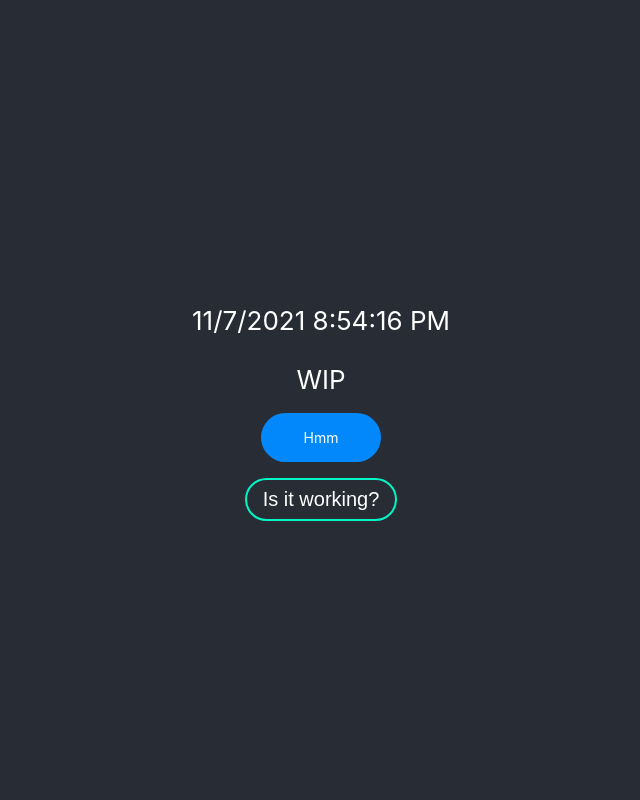
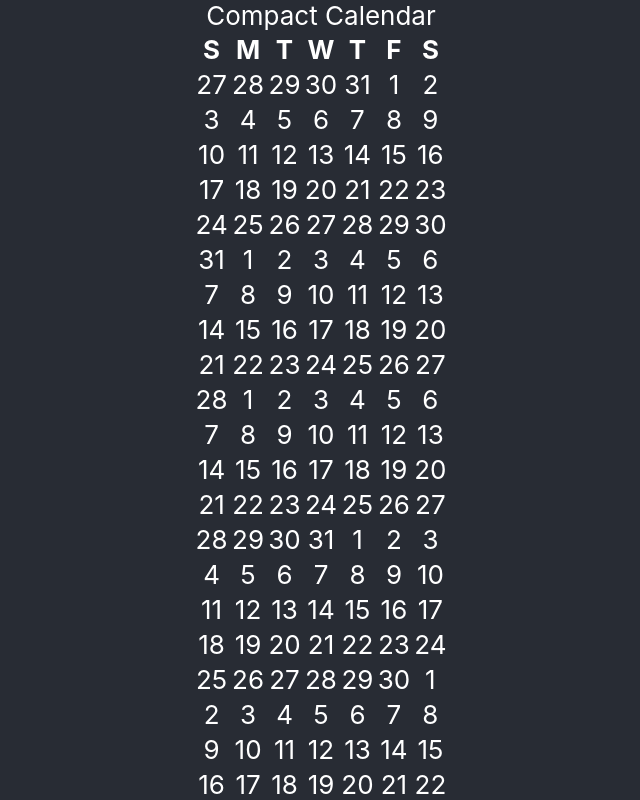
Before and after one commit to jffjhnsn/macro-calendar, a React (Vite) app: page / in a window 1280 px wide. Shown: the top 800 px of the page, without its empty margins (319-959 px from the left). Built offline with nearby package versions, Linux system fonts and the light colour scheme.

Commit message:
create working representation; create CalendarDay interface

```diff
--- a/src/App.tsx
+++ b/src/App.tsx
@@ -5,22 +5,14 @@ import { Button } from './components/button'
 import Calendar from './components/calendar'
 
 function App() {
-  const [dateTime, setDateTime] = useState(new Date());
-
-  useEffect(() => {
-      const intervalRef = setInterval(() => setDateTime(new Date()), 1000);
-      return () => {
-          clearInterval(intervalRef);
-      }
-  }, []);
 
   return (
     <div className="App">
       <header className="App-header">
-        <p>{`${dateTime.toLocaleDateString()} ${dateTime.toLocaleTimeString()}`}</p>
+        Compact Calendar
       </header>
       <main>
-        <Calendar />
+        <Calendar year={new Date().getFullYear()} />
       </main>
       <footer>
         <Box
@@ -33,7 +25,7 @@ function App() {
               borderRadius: '$round',
             }}
           >
-            Hmm
+            {new Date().getFullYear()}
           </Box>
           <Button>Is it working?</Button>
       </footer>
--- a/src/components/calendar.tsx
+++ b/src/components/calendar.tsx
@@ -1,14 +1,25 @@
 import { styled } from '../stitches.config';
-import { useEffect } from 'react';
+import { useState, useEffect } from 'react';
 
-function Calendar() {
-  const today = new Date();
-  const daysOfYear: Date[] = [];
+interface CalendarDay {
+  day: number; // 1-31
+  month: number; // 0-11
+  year: number; // full year
+}
+
+const Calendar = (props: { year: number }) => {
+  // const today = new Date();
+  // const [currentYear, setCurrentYear] = useState<number>(0);
+  // const [daysOfYear, setDaysOfYear] = useState<Date[][]>([]);
+  const [calendarDays, setCalendarDays] = useState<CalendarDay[][]>([]);
+  // const daysOfYear: Date[][] = [];
+  // const [firstDayOfEachWeek, setFirstDayOfEachWeek] = useState<Date[]>([]);
 
   useEffect(() => {
-    const currentYear: number = today.getFullYear();
-    const startDate = new Date(currentYear, 0, 1);
-    const endDate = new Date(currentYear, 11, 31);
+    // const currentYear: number = currentDate.getFullYear();
+    // setCurrentYear(new Date().getFullYear());
+    const startDate = new Date(props.year, 0, 1);
+    const endDate = new Date(props.year, 11, 31);
 
     // pad first and last week with remaining days
     const startOffset = startDate.getDay();
@@ -16,21 +27,131 @@ function Calendar() {
     startDate.setDate(startDate.getDate() - startOffset);
     endDate.setDate(endDate.getDate() + endOffset);
 
-    for (const d = startDate; d <= endDate; d.setDate(d.getDate() + 1)) {
-      daysOfYear.push(new Date(d));
+    const daysInYear: CalendarDay[][] = [];
+    // const firstDays = [];
+    for (const w = startDate; w <= endDate; w.setDate(w.getDate() + 7)) {
+      // console.log("adding week of", w);
+      const daysInWeek: CalendarDay[] = [];
+      for (let i = 0; i < 7; i++) {
+        const tmpDay = new Date(w);
+        tmpDay.setDate(w.getDate() + i);
+        // daysInWeek.push(new Date(tmpDay));
+        daysInWeek.push(dateToCalendarDay(tmpDay));
+      }
+      // console.log(daysInWeek);
+      daysInYear.push(daysInWeek);
     }
+    // setDaysOfYear(daysOfCurrentYear);
+    // daysOfYear.push(...daysOfCurrentYear);
+    setCalendarDays(daysInYear);
+    // console.log(daysOfYear);
+  }, [props.year]);
 
-  }, []);
+  const getIdForDate = (date: Date) => {
+    return date.getFullYear() + '_' + date.getMonth() + '_' + date.getDate();
+  }
 
+  const getIdForDay = (day: CalendarDay) => {
+    return day.year + '_' + day.month + '_' + day.day;
+  }
+
+  const dateToCalendarDay = (date: Date) => {
+    return {
+      day: date.getDate(),
+      month: date.getMonth(),
+      year: date.getFullYear(),
+    }
+  }
+
+  const generateDay = (day: CalendarDay) => {
+    return (
+      <TableCell id={getIdForDay(day)}>
+        <span>
+          {day.day}
+        </span>
+      </TableCell>
+    )
+  }
+
+  // const weekRows = daysOfYear.map(week => {
+  //   const days = week.map(day => generateDay(day));
+  //   console.log(getIdForDate(week[0]));
+  //   return (
+  //     <tr key={getIdForDate(week[0])}>
+  //       {days}
+  //     </tr>
+  //   )
+  // });
+  // const generateWeek = (firstDateOfWeek: Date) => {
+  //   const dates = [firstDateOfWeek];
+  //   let currentDate = new Date(firstDateOfWeek);
+  //   for (let i = 1; i < 7; i++) {
+  //     currentDate.setDate(currentDate.getDate() + 1);
+  //     dates.push(currentDate);
+  //   }
+  //   console.log(dates);
+  //   return (
+  //     <tr>
+  //       {dates.map((date: Date) =>
+  //         <td key={getIdForDate(date)}>
+  //           <span>
+  //             {date.getDate()}
+  //           </span>
+  //         </td>
+  //       )}
+  //     </tr>
+  //   )
+  // }
 
   return (
     <Table>
-      WIP
+      <TableHead>
+        <TableRow>
+          <TableHeader>S</TableHeader>
+          <TableHeader>M</TableHeader>
+          <TableHeader>T</TableHeader>
+          <TableHeader>W</TableHeader>
+          <TableHeader>T</TableHeader>
+          <TableHeader>F</TableHeader>
+          <TableHeader>S</TableHeader>
+        </TableRow>
+      </TableHead>
+      <TableBody>
+        {calendarDays.map(week => {
+          const days = week.map(day => generateDay(day));
+          console.log(getIdForDay(week[0]));
+          return (
+            <TableRow key={getIdForDay(week[0])}>
+              {days}
+            </TableRow>
+          )
+        })}
+      </TableBody>
     </Table>
   )
 }
 
 const Table = styled('table', {
+  display: 'block'
+});
+
+const TableHead = styled('thead', {
+
+});
+
+const TableHeader = styled('th', {
+
+});
+
+const TableBody = styled('tbody', {
+
+});
+
+const TableRow = styled('tr', {
+
+});
+
+const TableCell = styled('td', {
 
 });
 
```
